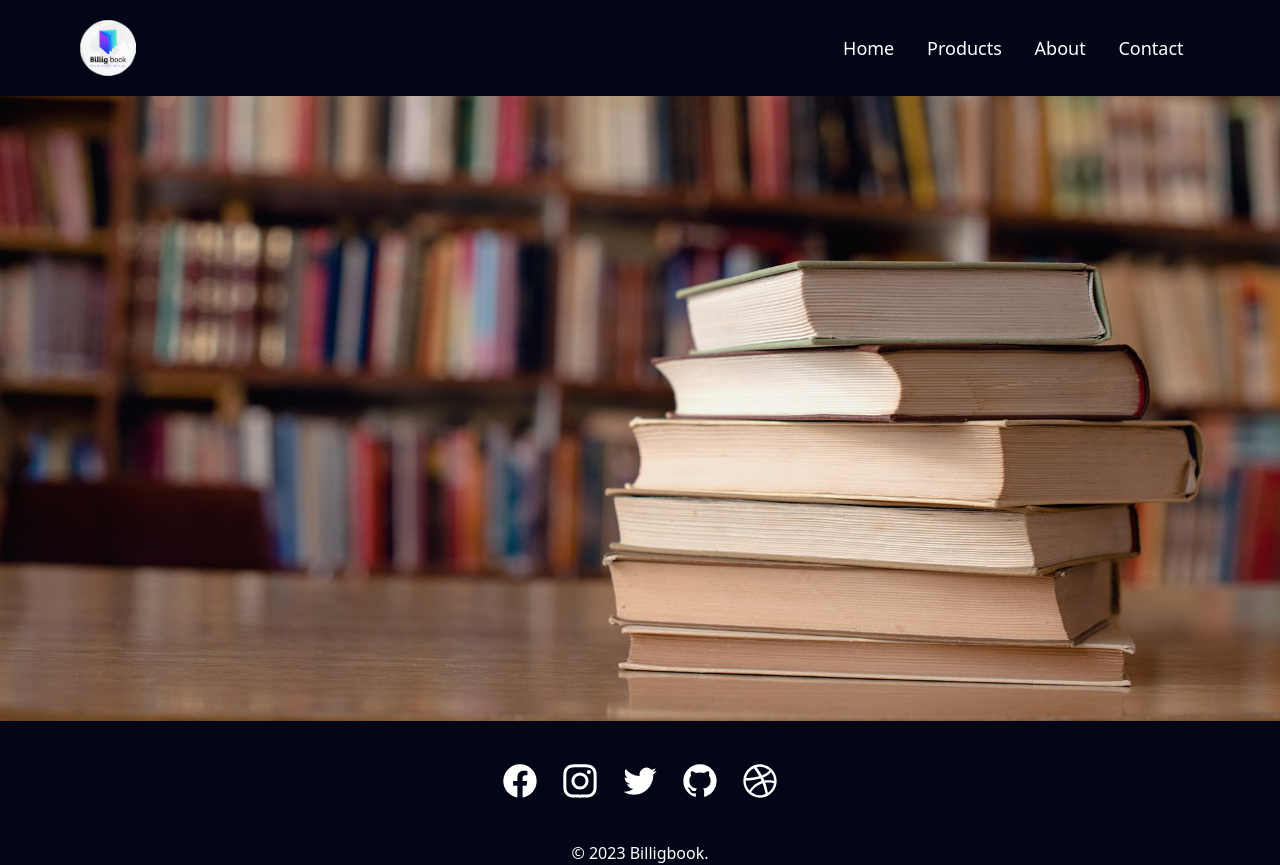
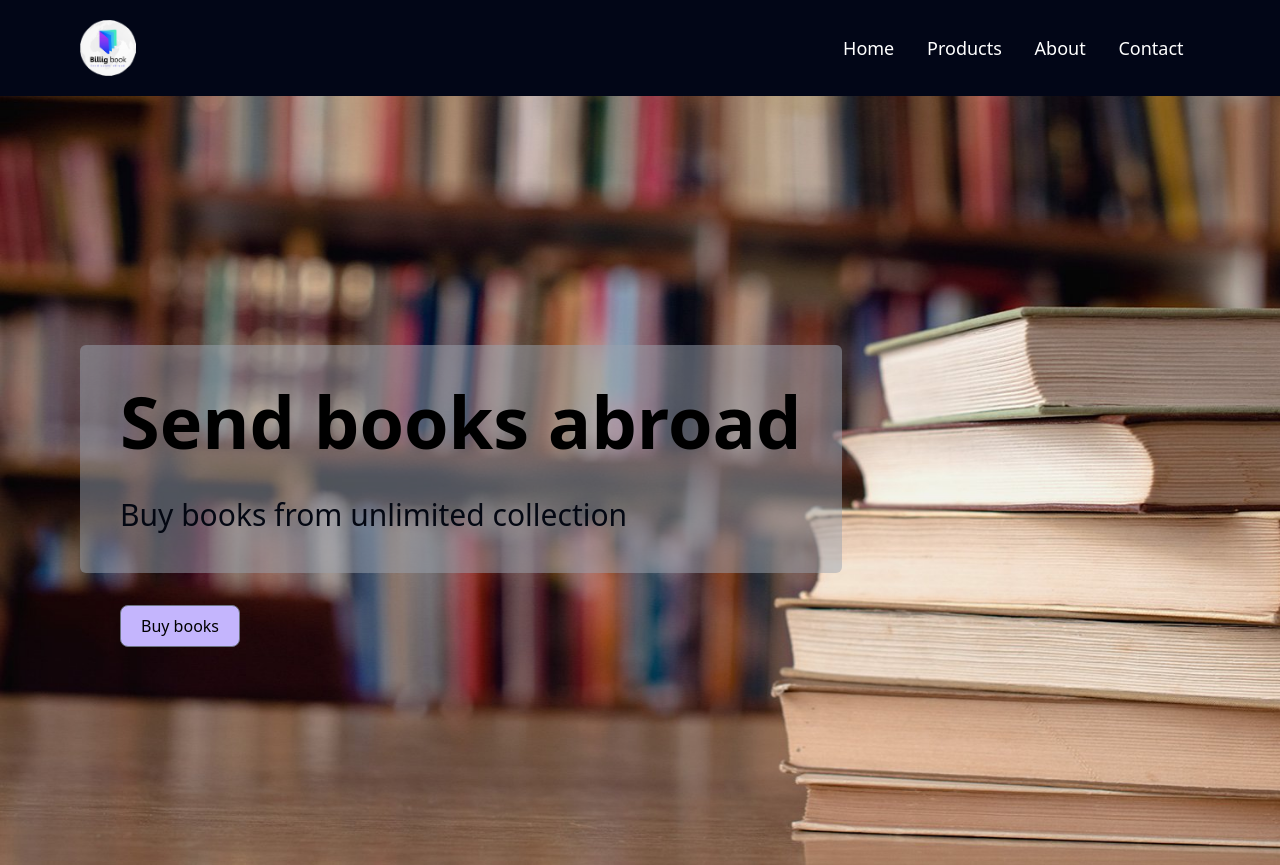
Before and after one commit to Masoudbkhti/first-spa, a React (Vite) app: page / in a window 1280 px wide. Shown: the top 865 px of the page. Built offline with nearby package versions, Linux system fonts and the light colour scheme.

Commit message:
add Ttile and text and button to Home component - finish

```diff
--- a/src/components/Home.jsx
+++ b/src/components/Home.jsx
@@ -1,7 +1,26 @@
+import mainImage from "../assets/images/main.jpg";
+
 export const Home = () => {
+  const backgroundImage = `url(${mainImage})`;
+
   return (
-    <div>
-      <img src="../src/assets/images/main.jpg"></img>
+    <div
+      style={{ backgroundImage }}
+      className="bg-cover h-screen flex flex-col justify-center gap-8 pl-20"
+    >
+      <div className="bg-gray-400 bg-opacity-50 w-fit rounded-md p-10">
+        <h1 className="text-black lg:text-7xl sm:text-5xl font-semibold">
+          Send books abroad
+        </h1>
+        <p className="text-gray-950 mt-10 lg:text-3xl sm:text-xl">
+          Buy books from unlimited collection
+        </p>
+      </div>
+      <div>
+        <button className="rounded-lg border-gray-500 border border-solid bg-violet-300 px-5 py-2 ml-10">
+          Buy books
+        </button>
+      </div>
     </div>
   );
 };
```
